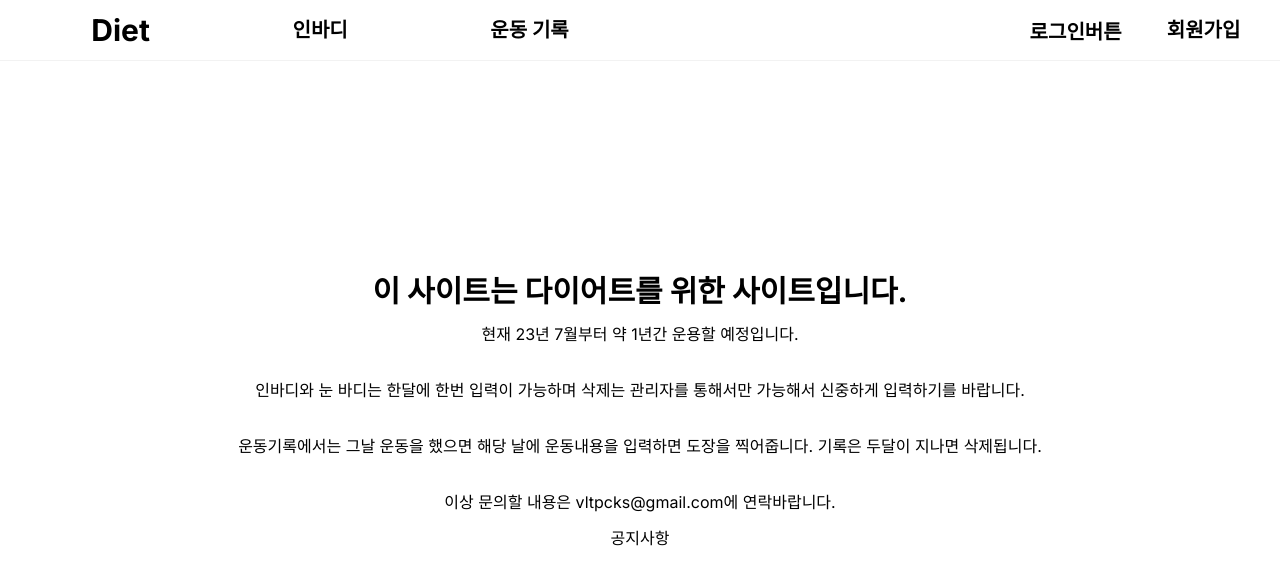
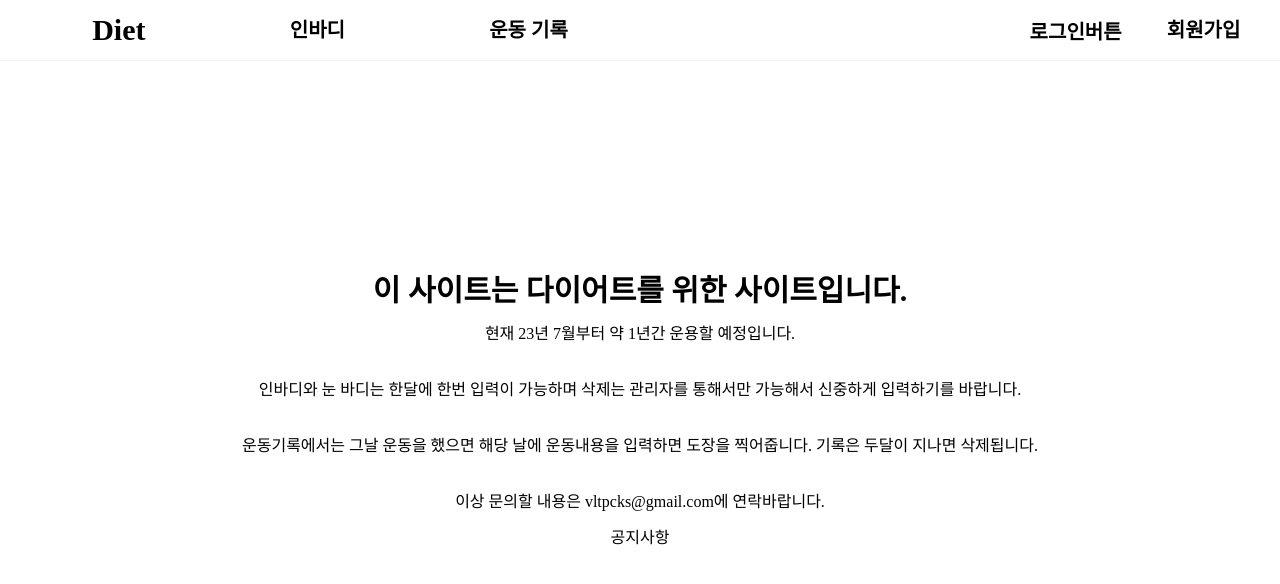
Before and after one commit to leaftha/diet-record, a Next.js app: page / in a window 1280 px wide. Shown: the top 584 px of the page. Built offline with nearby package versions, Linux system fonts and the light colour scheme; no server answers.

Commit message:
font changing

```diff
--- a/app/globals.css
+++ b/app/globals.css
@@ -1,4 +1,4 @@
-@import "./reset.css";
+@import './reset.css';
 
 body {
     margin: 0;
--- a/app/layout.js
+++ b/app/layout.js
@@ -1,11 +1,12 @@
 import './globals.css';
-import { Inter } from 'next/font/google';
+import { Noto_Sans_KR } from 'next/font/google';
 import LoginBtn from './loginbtn';
 import Link from 'next/link';
 import { authOptions } from '@/pages/api/auth/[...nextauth].js';
 import { getServerSession } from 'next-auth';
 import LogoutBtn from './logoutbtn';
-const inter = Inter({ subsets: ['latin'] });
+
+const Noto = Noto_Sans_KR({ weight: '400', subsets: ['latin'] });
 
 export const metadata = {
     title: 'diet record',
@@ -17,7 +18,7 @@ export default async function RootLayout({ children }) {
     // console.log(session);
     return (
         <html lang="ko">
-            <body className={inter.className} suppressHydrationWarning={true}>
+            <body suppressHydrationWarning={true}>
                 <nav className="navbar">
                     <div className="navbar-content">
                         <Link href="/" className="navbar-name">
```
Lines whose indentation alone changed are shown as unchanged.
